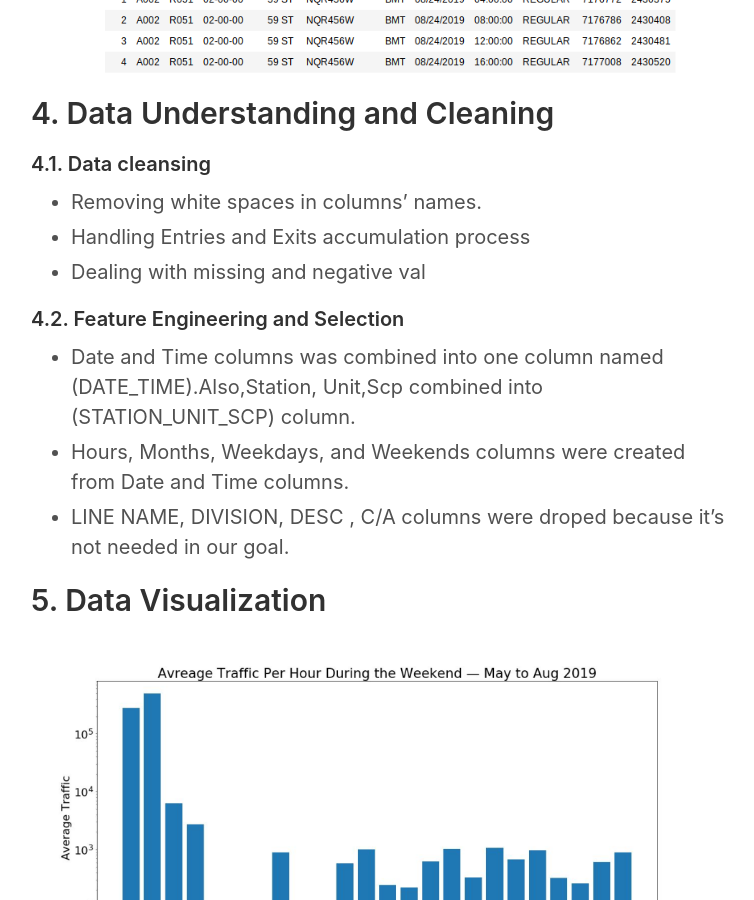
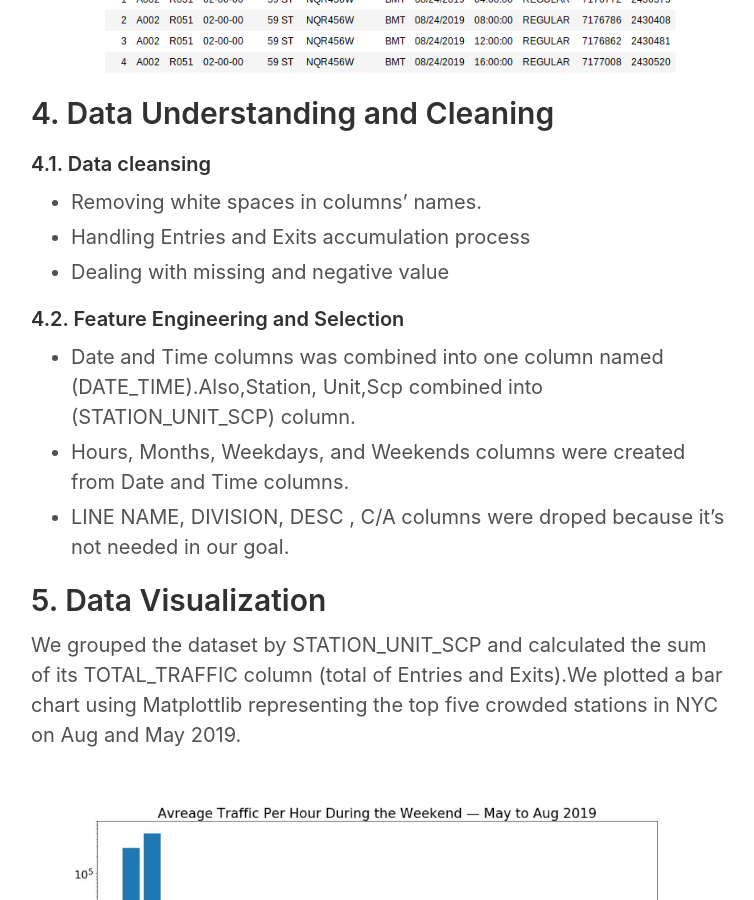
Before and after one commit to LubnaAlhenaki/LubnaAlhenaki.github.io, a Jekyll site: the page built from _posts/2018-08-14-Testing-Local-Images.md, in a window 1280 px wide and 900 px high, scrolled down 1228 px. Shown: the whole window, without its empty margins (259-1013 px from the left). Built offline with Jekyll 4.4.1, drawn with Linux system fonts in a browser that asks for light colours.

Commit message:
Update 2018-08-14-Testing-Local-Images.md

```diff
--- a/_posts/2018-08-14-Testing-Local-Images.md
+++ b/_posts/2018-08-14-Testing-Local-Images.md
@@ -29,7 +29,7 @@ In this project we used [MTA Turnstile Data](http://web.mta.info/developers/turn
 #### 4.1. Data cleansing
 * Removing white spaces in columns’ names.
 * Handling Entries and Exits accumulation process
-* Dealing with missing and negative val
+* Dealing with missing and negative value
 
 
 #### 4.2. Feature Engineering and Selection
@@ -40,6 +40,10 @@ In this project we used [MTA Turnstile Data](http://web.mta.info/developers/turn
 
 
 ## 5. Data Visualization
+
+We grouped the dataset by STATION_UNIT_SCP and calculated the sum of its TOTAL_TRAFFIC column (total of Entries and Exits).We plotted a bar chart using Matplottlib representing the top five crowded stations in NYC on Aug and May 2019.
+
+
 ![Image test]({{ site.url }}/images/project1-3.png)
 
 ![Image test]({{ site.url }}/images/project1-2.png)
```
